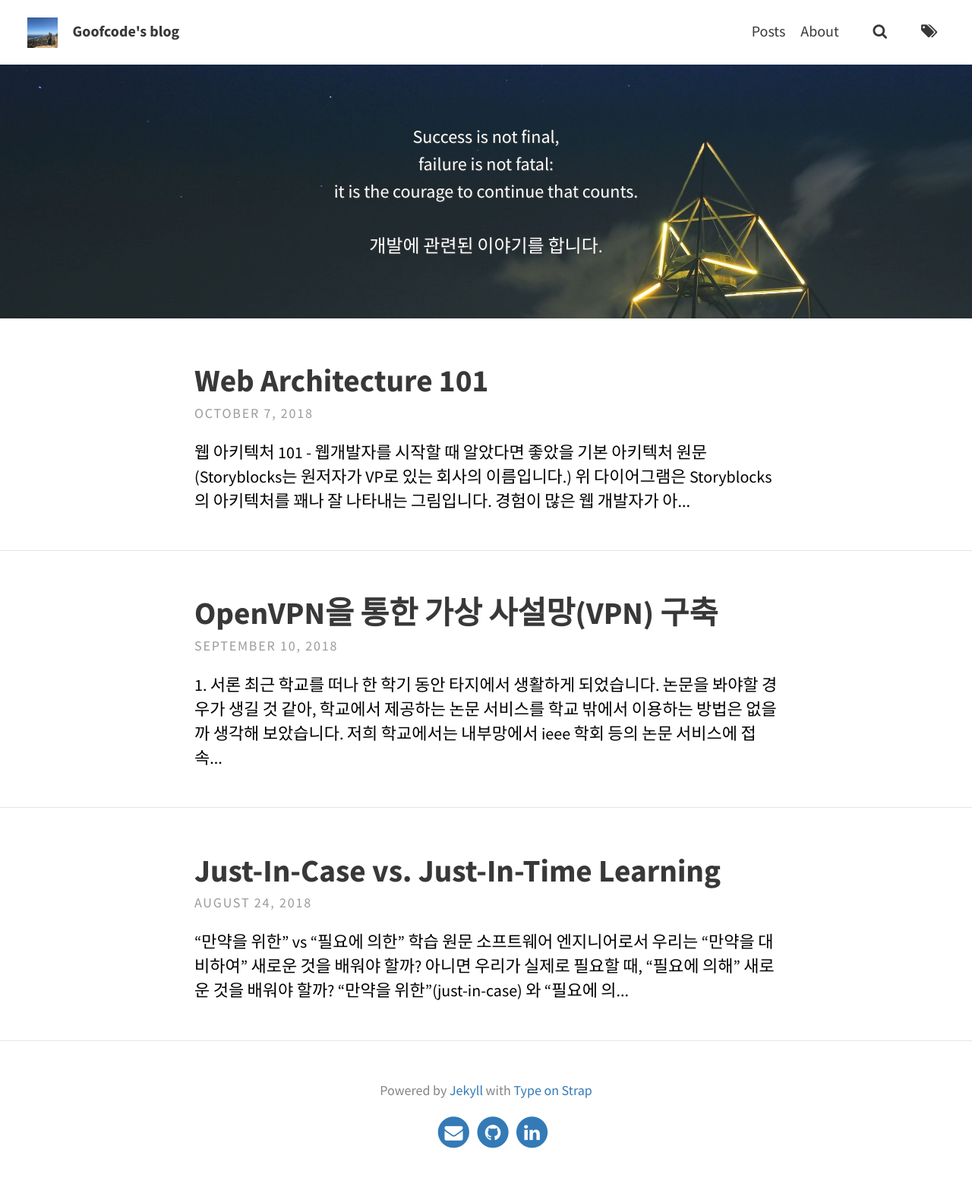
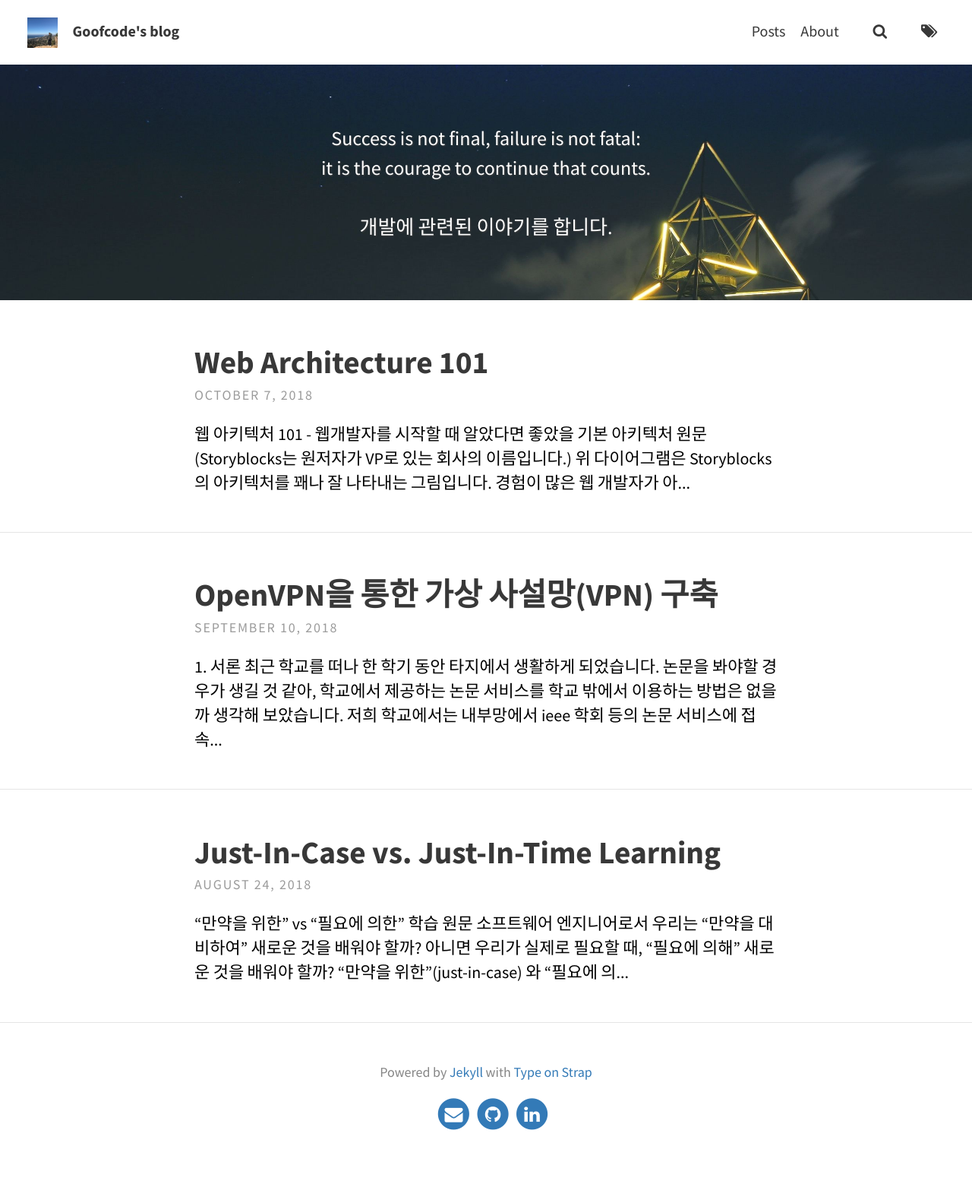
Before and after one commit to goofcode/goofcode.github.io, a Jekyll site: the page built from index.html, in a window 1280 px wide. Shown: the whole page at 76% size. Built offline with Jekyll 4.4.1, drawn with Linux system fonts in a browser that asks for light colours; the list of posts is cut into pages by our own code; after the commit the page ends 1559 px from its top, so only the background shows below that.

Commit message:
Design Fix for mobile devices

```diff
--- a/_config.yml
+++ b/_config.yml
@@ -26,10 +26,9 @@
 
   # Header and footer text
   header_text: > #two or three lines to describe your site
-     <p> Success is not final,<br/>
-     failure is not fatal:<br/>
+     <p> Success is not final, failure is not fatal:<br/>
      it is the courage to continue that counts.<br/><br/>
-     개발에 관련된 이야기를 합니다. </p>
+     개발에 관련된 이야기를 합니다.</p>
   header_text_feature_image: assets/img/pexels/triangular.jpeg
   footer_text: >
    Powered by <a href="https://jekyllrb.com/">Jekyll</a> with <a href="https://github.com/sylhare/Type-on-Strap">Type on Strap</a>
--- a/_sass/layouts/_index.scss
+++ b/_sass/layouts/_index.scss
@@ -4,7 +4,7 @@
     display: inline-block;
     width: 100%;
     height: 100%;
-    font-size: 1.2em;
+    font-size: 1.3em;
     text-align: center;
     color: $header-desc-text-color;
     background: $header-desc-background-color no-repeat;
@@ -12,8 +12,8 @@
 
     /* --- Responsive --- */
     @media screen and (max-width: 850px) {
-        background-size: 130%;
-        font-size: 1.0em
+        background-size: 100%;
+        font-size: 0.7em
     }
 
     //For white images
@@ -85,7 +85,7 @@
                 transform: scale(1.1);
             }
         }
-    }
+
         .excerpt {
             margin-top: 1em;
         }
@@ -93,6 +93,16 @@
             font-size: 1.1em;
             color: black;
 
+        }
+
+        @media screen and (max-width:850px){
+            h1{
+                font-size: 1.6em;
+            }
+            .excerpt a{
+                font-size: 0.8em;
+            }
+        }
     }
 }
 
```
Also changed, not shown: assets/js/partials/navbar.js (+5 -5 lines), assets/js/main.min.js. Lines whose indentation alone changed are shown as unchanged.
